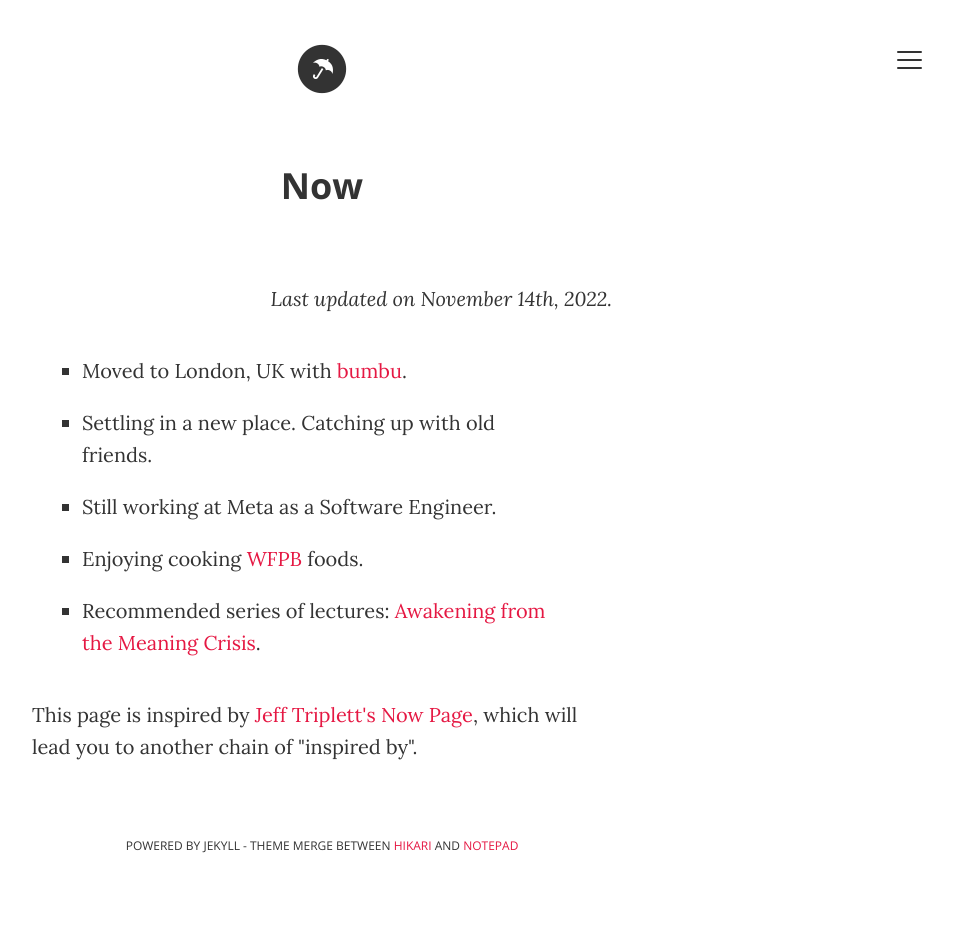
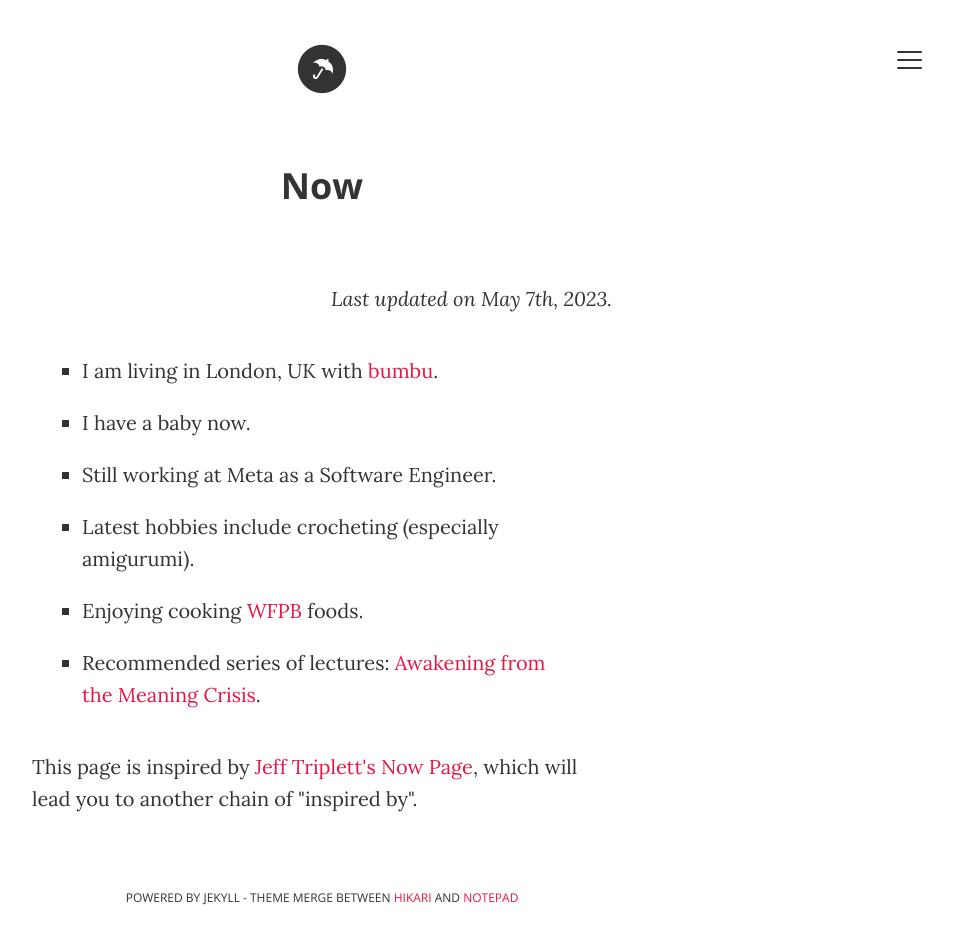
Before and after one commit to ana-balica/ana-balica.github.io, a Jekyll site: the page built from now.html, in a window 1280 px wide. Shown: the whole page, without its empty margins (318-1271 px from the left). Built offline with Jekyll 4.4.1, drawn with Linux system fonts in a browser that asks for light colours; comment, search, counter and statistics services are not loaded; before the commit the page ends 900 px from its top, so only the background shows below that.

Commit message:
Update now.html

```diff
--- a/now.html
+++ b/now.html
@@ -6,11 +6,12 @@ description: "What I'm doing now"
 ---
 <div class="posts custom-page-container">
   <h1>Now</h1>
-  <p class="last-updated"><em>Last updated on November 14th, 2022.</em></p>
+  <p class="last-updated"><em>Last updated on May 7th, 2023.</em></p>
   <ul class="now-list">
-      <li>Moved to London, UK with <a href="https://bumbu.me/" target="_blank">bumbu</a>.</li>
-      <li>Settling in a new place. Catching up with old friends.</li>
+      <li>I am living in London, UK with <a href="https://bumbu.me/" target="_blank">bumbu</a>.</li>
+      <li>I have a baby now.</li>
       <li>Still working at Meta as a Software Engineer.</li>
+      <li>Latest hobbies include crocheting (especially amigurumi).</li>
       <li>Enjoying cooking <a href="https://nutritionstudies.org/what-is-a-whole-food-plant-based-diet/" target="_blank">WFPB</a> foods.</li>
       <li>Recommended series of lectures: <a href="https://www.youtube.com/playlist?list=PLND1JCRq8Vuh3f0P5qjrSdb5eC1ZfZwWJ" target="_blank">Awakening from the Meaning Crisis</a>.</li>
   </ul>
```
